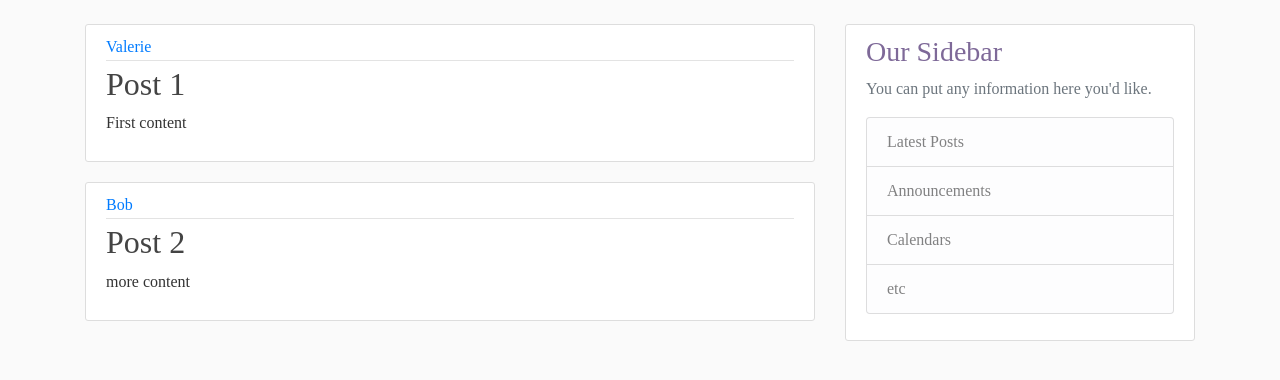
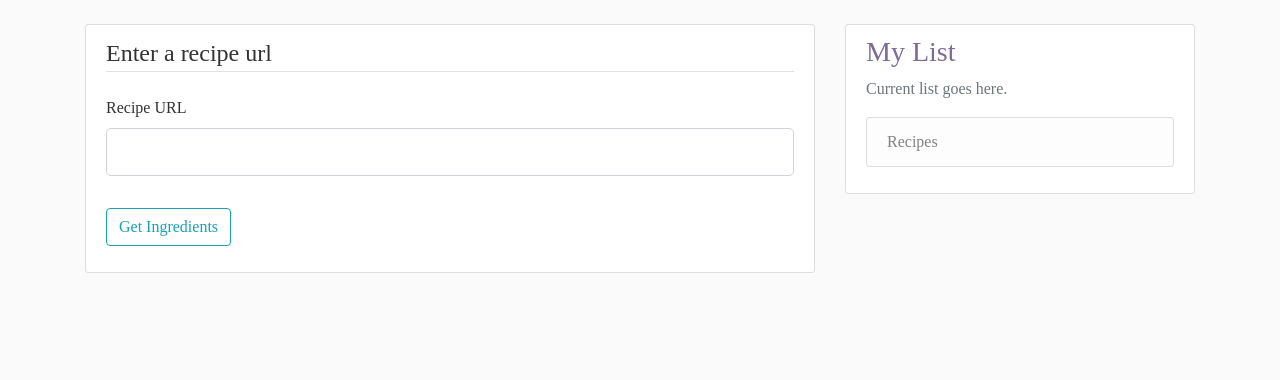
Before and after one commit to vhlavinka/Recipe-App, a Flask app: page / in a window 1280 px wide. Shown: the part 56-436 px from the top of the page. Run offline with Flask 2, Linux system fonts and the light colour scheme; some libraries are stand-ins or nearby versions.

Commit message:
Add files via upload

```diff
--- a/Flask_Recipe/flaskrecipe.py
+++ b/Flask_Recipe/flaskrecipe.py
@@ -1,44 +1,38 @@
-from flask import Flask, render_template, url_for
-from forms import RegistrationForm, LoginForm
+from flask import Flask, render_template, url_for, flash, redirect
+from forms import RegistrationForm, LoginForm, EnterRecipe
 app = Flask(__name__)
 
 # need to make variable later
 app.config['SECRET_KEY'] = '2f2e185f6d5fe7a2e4edbd8db2c42c45'
 
 # testing data
-posts = [
-    {
-        'author' : 'Valerie',
-        'title' : 'Post 1',
-        'content' : 'First content',
-        'date' : '2018'
-    },
-    {
-        'author' : 'Bob',
-        'title' : 'Post 2',
-        'content' : 'more content',
-        'date' : '2018'
-    }
-]
+
 
 @app.route("/")
 @app.route("/home")
 def home():
-    return render_template('home.html', posts=posts)
+    form = EnterRecipe()
+
+    return render_template('home.html', form=form)
 
 @app.route("/about")
 def about():
     return render_template('about.html')
 
-@app.route("/signup")
+@app.route("/signup", methods = ['GET','POST'])
 def register():
     form = RegistrationForm()
+    if form.validate_on_submit():
+        flash(f'Welcome {form.username.data}', 'success')
+        return redirect(url_for('home'))
+
     return render_template('signup.html', form=form)
 
-@app.route("/login")
+@app.route("/login", methods = ['GET','POST'])
 def login():
     form = LoginForm()
     return render_template('login.html', form=form)
 
+
 if __name__ == '__main__':
     app.run(debug=True)
--- a/Flask_Recipe/forms.py
+++ b/Flask_Recipe/forms.py
@@ -5,7 +5,7 @@ from wtforms.validators import DataRequired, Length, Email, EqualTo
 class RegistrationForm(FlaskForm):
     username = StringField('Username', validators=[DataRequired(), Length(min=5,max=20)])
     email = StringField('Email', validators=[DataRequired(), Email()])
-    password = PasswordField('Password', validators=[DataRequired()])
+    password = PasswordField('Password', validators=[DataRequired(), Length(min=5,max=20)])
     reenter = PasswordField('Re-enter password', validators=[DataRequired(), EqualTo('password')])
 
     submit = SubmitField('Sign up')
@@ -16,3 +16,8 @@ class LoginForm(FlaskForm):
     session = BooleanField('Remember me')
 
     submit = SubmitField('Sign in')
+
+class EnterRecipe(FlaskForm):
+    recipe_url = StringField('Recipe URL', validators=[DataRequired()])
+
+    submit = SubmitField('Get Ingredients')
--- a/Flask_Recipe/templates/home.html
+++ b/Flask_Recipe/templates/home.html
@@ -1,15 +1,20 @@
 {% extends "layout.html" %}
 {% block content %}
-  {% for post in posts %}
-    <article class="media content-section">
-      <div class="media-body">
-        <div class="article-metadata">
-          <a class="mr-2" href="#">{{ post.author }}</a>
-          <small class="text-muted">{{ post.date_posted }}</small>
+
+<div class="content-section">
+  <form method="POST" action="">
+    {{ form.hidden_tag() }}
+    <fieldset class="form-group">
+        <legend class="border-bottom mb-4">Enter a recipe url</legend>
+        <div class="form-group">
+          {{ form.recipe_url.label(class="form-control-label") }}
+          {{ form.recipe_url(class="form-control form-control-lg") }}
         </div>
-        <h2><a class="article-title" href="#">{{ post.title }}</a></h2>
-        <p class="article-content">{{ post.content }}</p>
-      </div>
-    </article>
-  {% endfor %}
+    </fieldset>
+    <div class="form-group">
+      {{ form.submit(class="btn btn-outline-info")}}
+    </div>
+  </form>
+</div>
+
 {% endblock content%}
--- a/Flask_Recipe/templates/layout.html
+++ b/Flask_Recipe/templates/layout.html
@@ -31,17 +31,23 @@
     <main role="main" class="container">
       <div class="row">
         <div class="col-md-8">
+          {% with messages = get_flashed_messages(with_categories=true) %}
+            {% if messages %}
+              {% for category, message in messages %}
+                <div class = "alert-{{ category }}">
+                  {{ message }}
+                </div>
+              {% endfor %}
+            {% endif %}
+          {% endwith %}
           {% block content %}{% endblock %}
         </div>
         <div class="col-md-4">
           <div class="content-section">
-            <h3>Our Sidebar</h3>
-            <p class='text-muted'>You can put any information here you'd like.
+            <h3>My List</h3>
+            <p class='text-muted'>Current list goes here.
               <ul class="list-group">
-                <li class="list-group-item list-group-item-light">Latest Posts</li>
-                <li class="list-group-item list-group-item-light">Announcements</li>
-                <li class="list-group-item list-group-item-light">Calendars</li>
-                <li class="list-group-item list-group-item-light">etc</li>
+                <li class="list-group-item list-group-item-light">Recipes</li>
               </ul>
             </p>
           </div>
```
Also changed, not shown: Flask_Recipe/templates/signup.html (+44 -4 lines).
